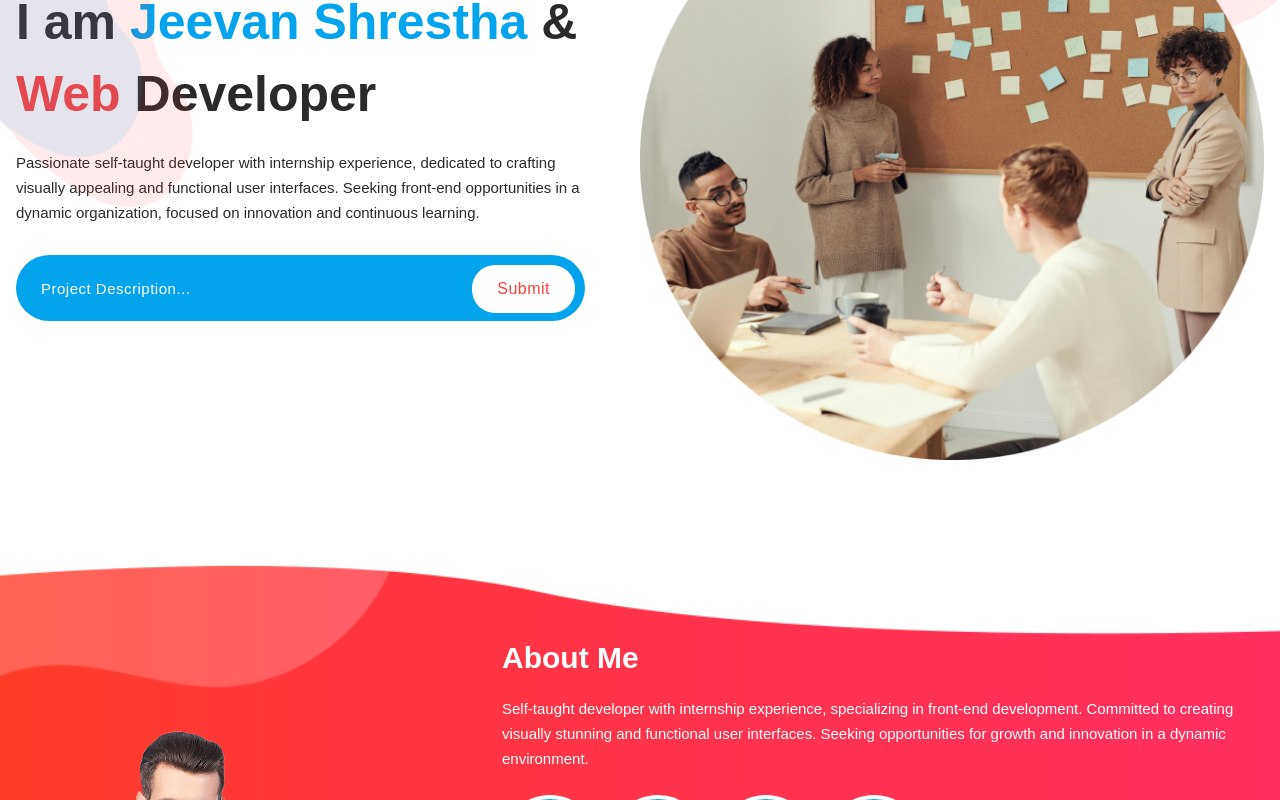
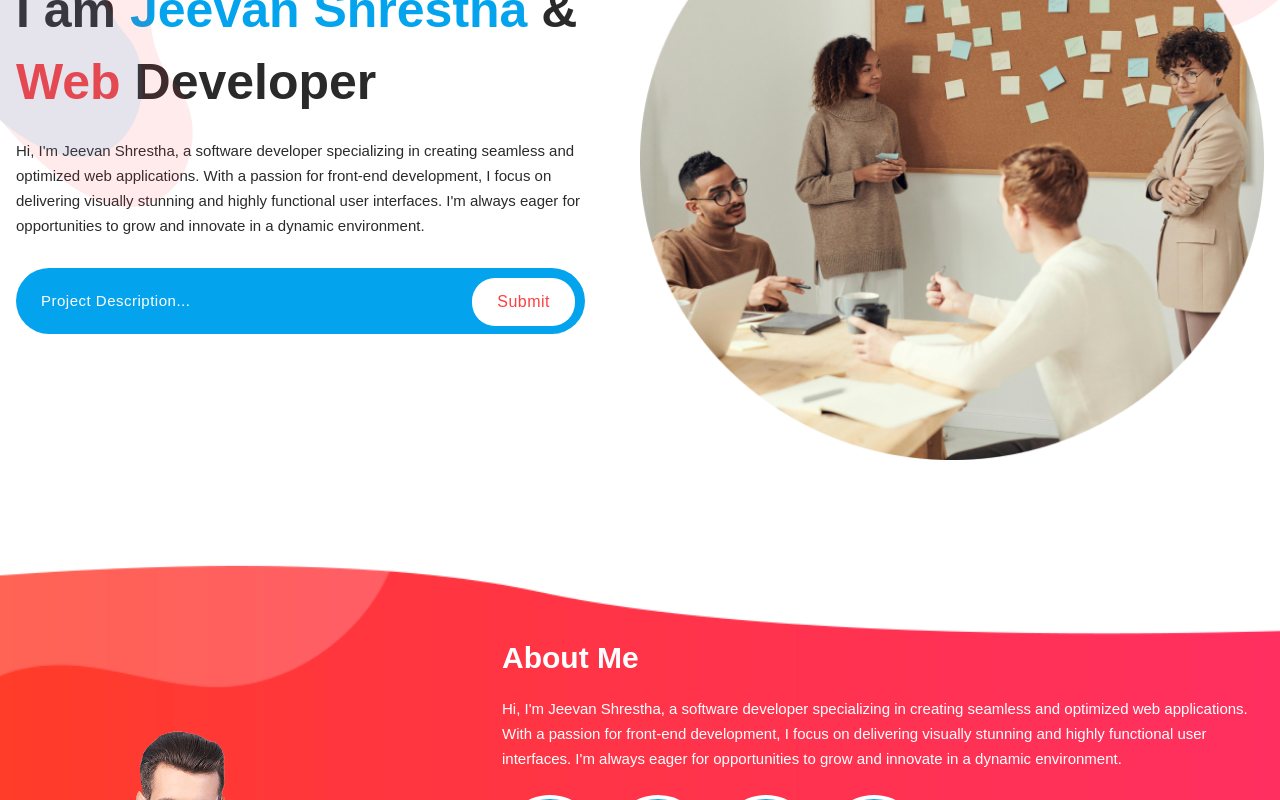
Before and after one commit to Jeevan1/next-portfolio, a Next.js app: page / in a window 1280 px wide. Shown: the part 260-1060 px from the top of the page. Built offline with nearby package versions, Linux system fonts and the light colour scheme.

Commit message:
minor changes

```diff
--- a/src/app/globals.css
+++ b/src/app/globals.css
@@ -331,7 +331,6 @@ header
 }
 .header__area .main__nav .nav .nav__links a,
 .header__area .main__nav .mobile__nav .nav__links a {
-  width: 100%;
   display: flex;
   align-items: center;
   justify-content: center;
@@ -357,7 +356,7 @@ header
   width: fit-content;
   background-color: #fe3f40;
   border-radius: 25px;
-  padding: 10px 20px;
+  padding: 5px 20px;
   transition: 0.1s;
 }
 .header__area .main__nav .nav .nav__links .main__red__button a,
--- a/src/app/layout.tsx
+++ b/src/app/layout.tsx
@@ -1,5 +1,7 @@
 import type { Metadata } from "next";
 import "./globals.css";
+import Aos from "aos";
+import "aos/dist/aos.css";
 
 export const metadata: Metadata = {
   title: {
@@ -7,7 +9,7 @@ export const metadata: Metadata = {
     template: "%s - Jeevan Shrestha | Frontend Developer",
   },
 
-  description: "Hi I'm Jeevan Shrestha, a software develope ",
+  description: "Hi I'm Jeevan Shrestha, a software developer ",
   icons: {
     icon: "/assets/favicon.ico",
   },
--- a/src/components/About.tsx
+++ b/src/components/About.tsx
@@ -2,6 +2,7 @@ import React from "react";
 import { about, interest } from "../data";
 import SectionHeading from "./SectionHeading";
 import Image from "next/image";
+import Link from "next/link";
 
 function About() {
   return (
@@ -27,11 +28,13 @@ function About() {
             <div className="right__services">
               <div className="section__heading mb-4">
                 <h2 className="text-3xl font-bold mb-2">About Me</h2>
-                <p className="text-gray-700">
-                  Self-taught developer with internship experience, specializing
-                  in front-end development. Committed to creating visually
-                  stunning and functional user interfaces. Seeking opportunities
-                  for growth and innovation in a dynamic environment.
+                <p className="text-gray-700 ">
+                  Hi, I'm Jeevan Shrestha, a software developer specializing in
+                  creating seamless and optimized web applications. With a
+                  passion for front-end development, I focus on delivering
+                  visually stunning and highly functional user interfaces. I'm
+                  always eager for opportunities to grow and innovate in a
+                  dynamic environment.
                 </p>
               </div>
               <div className="about__detail">
@@ -41,13 +44,13 @@ function About() {
                       key={index}
                       className="flex justify-center my-1 mr-3 p-1"
                     >
-                      <a
+                      <Link
                         href={item.link}
                         target="_self"
                         className="icon text-primary"
                       >
                         <i className={`fa ${item.icon}`}></i>
-                      </a>
+                      </Link>
                     </div>
                   ))}
                 </div>
--- a/src/components/Contact.tsx
+++ b/src/components/Contact.tsx
@@ -1,4 +1,5 @@
 import Image from "next/image";
+import Link from "next/link";
 import React from "react";
 
 function Contact() {
@@ -70,8 +71,8 @@ function Contact() {
                   </div>
                   <div className="col-lg-6 lg:w-1/2 px-3">
                     <div className="form__input">
-                      <button className="bg-cyan-500 text-white px-4 py-2 rounded-lg">
-                        <a href="#">Send Message</a>
+                      <button type="submit" className="cyan__button  ">
+                        <Link href="#">Send Message</Link>
                       </button>
                     </div>
                   </div>
--- a/src/components/Header.tsx
+++ b/src/components/Header.tsx
@@ -63,7 +63,7 @@ function Header() {
         <div className="row">
           <div className="col-12">
             <nav className="main__nav flex items-center justify-between ">
-              <a href="#" className="logo p-3">
+              <Link href="#" className="logo p-3">
                 <Image
                   src="/assets/images/logo/logo.png"
                   alt="jdev"
@@ -71,31 +71,31 @@ function Header() {
                   width={100}
                   className="h-8"
                 />
-              </a>
+              </Link>
               <ul className="nav flex items-center space-x-4 md:space-x-2">
                 {navLinks.map((link, index) => (
-                  <li key={index} className="nav__links">
-                    <a
+                  <li key={index} className="nav__links w-[80px]">
+                    <Link
                       href={link.path}
                       className={`px-4 py-2 md:px-2 ${
                         link.active === "active" ? "active" : ""
                       }`}
                     >
                       {link.title}
-                    </a>
+                    </Link>
                   </li>
                 ))}
                 <li className="nav__links pl-5 md:pl-3">
                   <div className="main__red__button py-2">
-                    <a
+                    <Link
                       download="cv__jeevan__shrestha"
                       href={"/assets/cv/CV_JEEVAN_SHRESTHA.pdf"}
-                      className="bg-red-500 text-white px-4 py-3 rounded-md"
+                      className=""
                       target="_blank"
                       rel="noreferrer"
                     >
                       Download CV
-                    </a>
+                    </Link>
                   </div>
                 </li>
               </ul>
--- a/src/components/MainBanner.tsx
+++ b/src/components/MainBanner.tsx
@@ -14,10 +14,11 @@ function MainBanner() {
                 Developer
               </h2>
               <p>
-                Passionate self-taught developer with internship experience,
-                dedicated to crafting visually appealing and functional user
-                interfaces. Seeking front-end opportunities in a dynamic
-                organization, focused on innovation and continuous learning.
+                Hi, I'm Jeevan Shrestha, a software developer specializing in
+                creating seamless and optimized web applications. With a passion
+                for front-end development, I focus on delivering visually
+                stunning and highly functional user interfaces. I'm always eager
+                for opportunities to grow and innovate in a dynamic environment.
               </p>
               <form action="">
                 <div className="form__input">
--- a/src/components/Projects.tsx
+++ b/src/components/Projects.tsx
@@ -2,14 +2,15 @@ import React from "react";
 import { projects } from "../data";
 import { ProjectsProps } from "@/models";
 import Image from "next/image";
+import Link from "next/link";
 
 const ProjectItem = ({ projectsItem }: { projectsItem: ProjectsProps[] }) => {
   return projectsItem.map((project, idx) => (
     <li data-aos="fade-up" key={idx}>
       <div className="top__image border">
-        <a href="#">
+        <Link href="#">
           <Image src={project.image} alt="project" height={1200} width={1200} />
-        </a>
+        </Link>
       </div>
       <div className="bottom__content">
         <a href="#">
@@ -17,11 +18,11 @@ const ProjectItem = ({ projectsItem }: { projectsItem: ProjectsProps[] }) => {
         </a>
         <p>{project.description}</p>
         <div className="links flex gap-2 mt-3">
-          <div className="  cyan__button">
-            <a href={project.live}>Watch Live</a>
+          <div className=" cyan__button">
+            <Link href={project.live}>Watch Live</Link>
           </div>
           <div className="red__button">
-            <a href={project.source}>View Code</a>
+            <Link href={project.source}>View Code</Link>
           </div>
         </div>
       </div>
@@ -56,26 +57,26 @@ function Projects() {
                 />
                 <div className="info mt-4">
                   <div className="inner__content bg-white p-4 rounded-lg shadow-md">
-                    <a href="#">
+                    <Link href="#">
                       <h4 className="text-xl font-semibold text-cyan-500">
                         SEO Agency &amp; Digital Marketing
                       </h4>
-                    </a>
+                    </Link>
                     <p className="text-gray-600 mt-2">
                       Lorem ipsum dolor sit amet consectetur adipisicing elit.
                       Praesentium eius soluta pariatur quos nihil recusandae
                       velit earum vel laudantium iure...
                     </p>
                     <div className="links flex gap-2 mt-3">
-                      <div className="cyan__button bg-cyan-500 text-white px-4 py-2 rounded-lg">
-                        <a href="#">Watch Live</a>
+                      <div className="cyan__button ">
+                        <Link href="#">Watch Live</Link>
                       </div>
-                      <div className="red__button bg-red-500 text-white px-4 py-2 rounded-lg">
-                        <a href="#">View Code</a>
+                      <div className="red__button ">
+                        <Link href="#">View Code</Link>
                       </div>
                     </div>
-                    <div className="more cyan__button bg-cyan-500 text-white px-4 py-2 rounded-lg mt-3">
-                      <a href="#">Discover More</a>
+                    <div className="more cyan__button  mt-3 ms-3">
+                      <Link href="#">Discover More</Link>
                     </div>
                   </div>
                 </div>
--- a/src/data.tsx
+++ b/src/data.tsx
@@ -75,7 +75,7 @@ export const about: About[] = [
     title: "Linkdn",
     detail: "Kathmandu, NP",
     icon: "fa-linkedin",
-    link: "",
+    link: "https://www.linkedin.com/in/jeevan-shrestha-34a3b01a5",
   },
 ];
 
--- a/src/models/index.ts
+++ b/src/models/index.ts
@@ -1,3 +1,5 @@
+import { Url } from "next/dist/shared/lib/router/router";
+
 export type NavLinks = {
   id: number;
   title: string;
@@ -10,7 +12,7 @@ export type About = {
   title: string;
   icon: string;
   detail: string;
-  link?: string;
+  link: Url;
 };
 
 export type Interest = {
```
